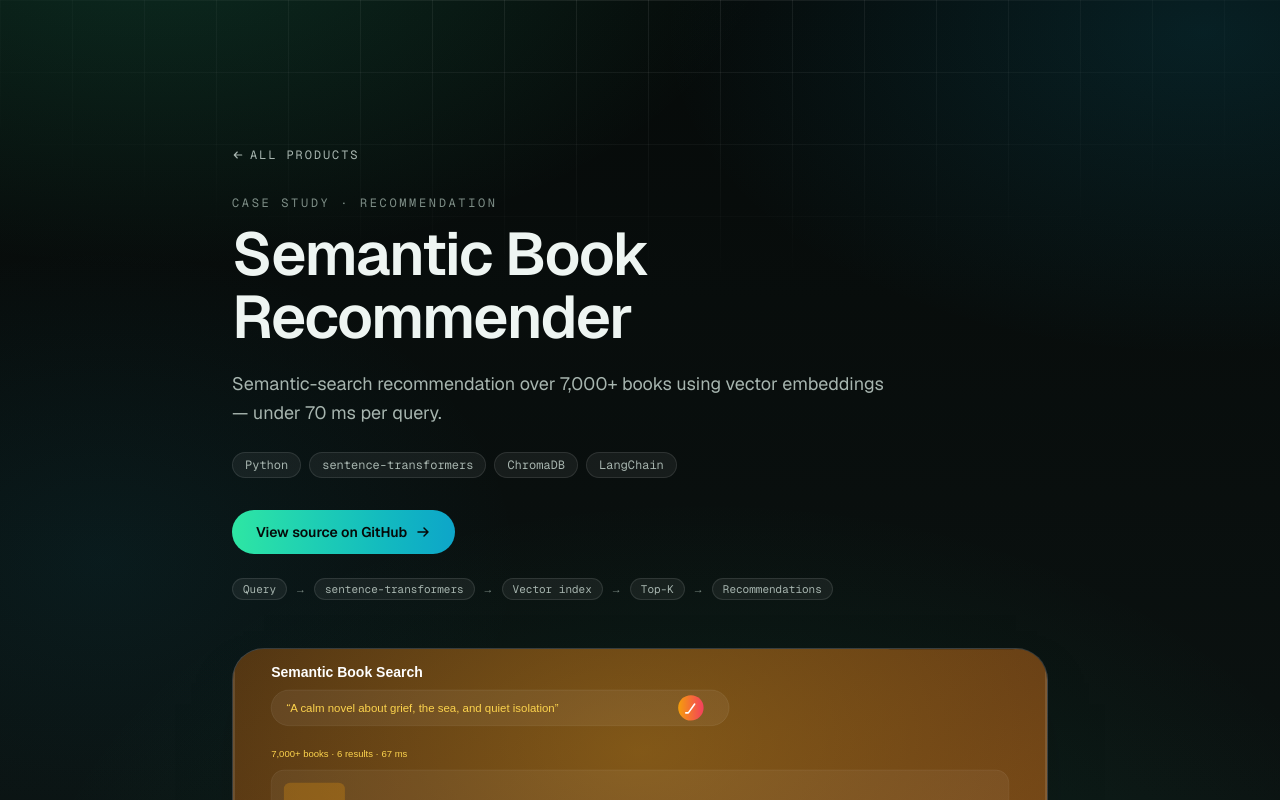
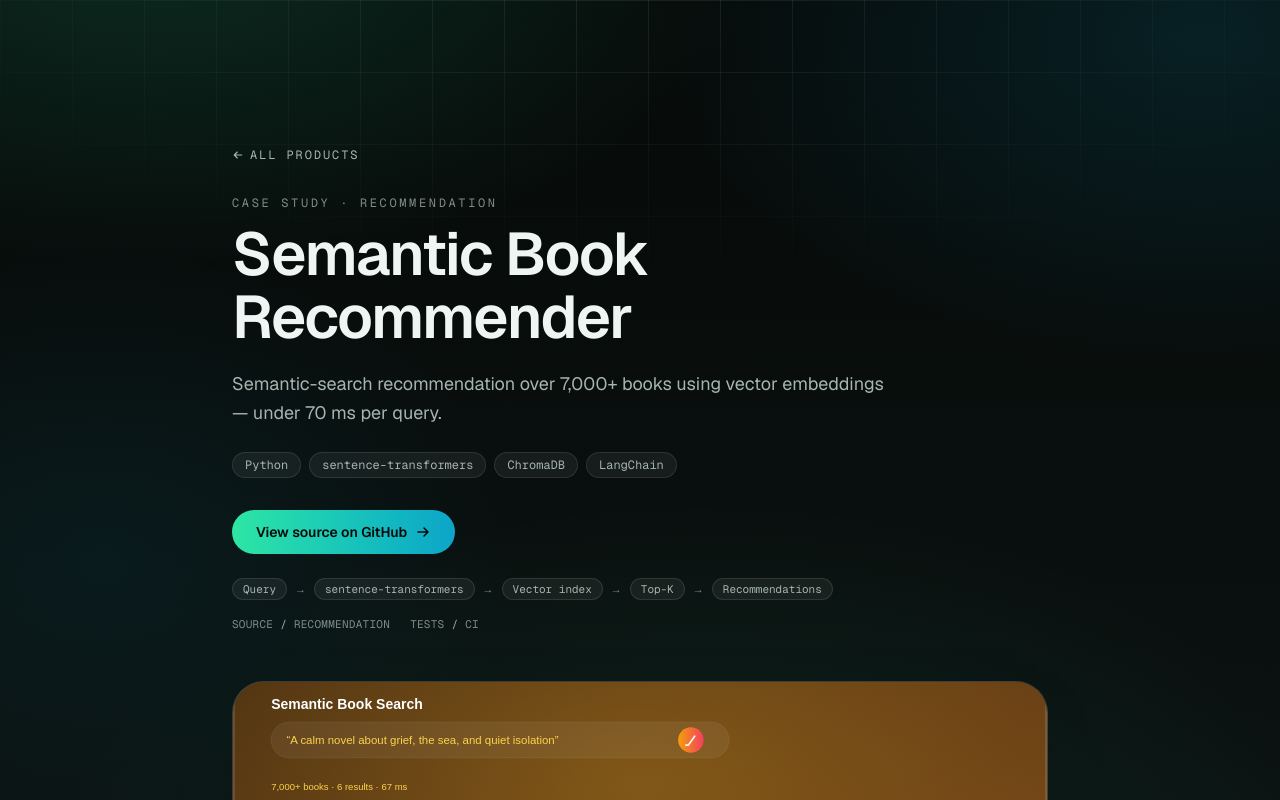
Before and after one commit to ashour-git/portfolio, a Next.js app: page /case-studies/book-recommender in a window 1280 px wide. Shown: the top 800 px of the page. Built offline with nearby package versions, Linux system fonts and the light colour scheme; no server answers.

Commit message:
feat(case-study): pipeline strip + mono status row under header

```diff
--- a/app/case-studies/[slug]/page.tsx
+++ b/app/case-studies/[slug]/page.tsx
@@ -127,6 +127,10 @@ export default async function CaseStudyPage({
             </div>
             <div className="mt-6">
               <PipelineStrip flow={p.architecture} />
+            </div>
+            <div className="mt-4 flex flex-wrap items-center gap-x-5 gap-y-1 font-mono text-[11px] uppercase tracking-wide text-ink-faint">
+              <span>source <span className="text-ink-soft">/</span> {p.domain}</span>
+              <span>tests <span className="text-ink-soft">/</span> {p.performance.find((m) => m.label.includes("test"))?.value ?? "CI"}</span>
             </div>
           </header>
 
```
